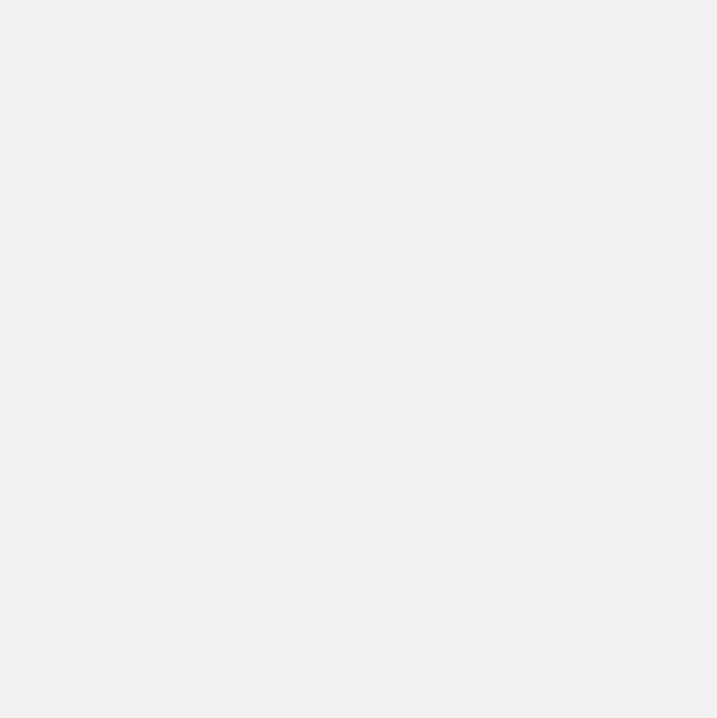
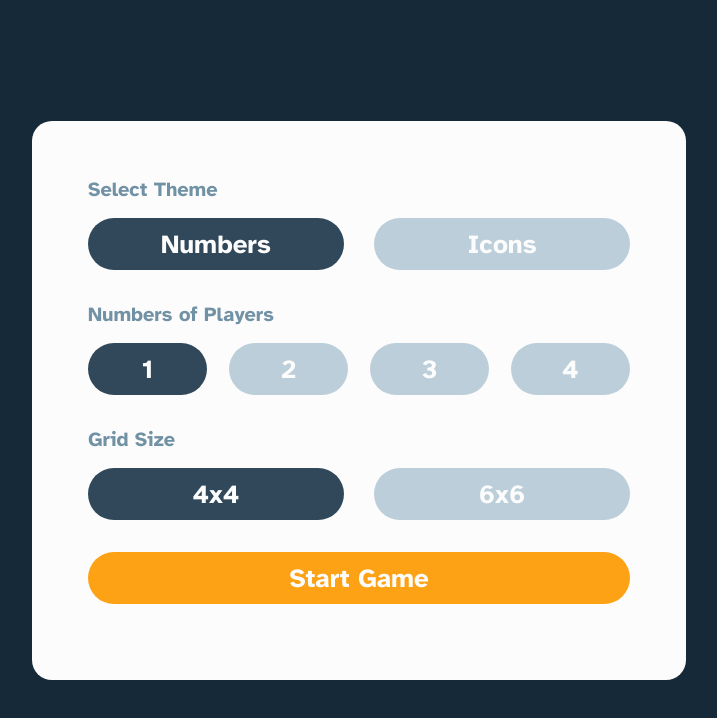
Before and after one commit to lucasvsouza28/memory-game, a React (Vite) app: page /new-game in a window 1280 px wide. Shown: the top 718 px of the page, without its empty margins (281-998 px from the left). Built offline with nearby package versions, Linux system fonts and the light colour scheme.

Commit message:
feat: Adding 'new game' page

```diff
--- /dev/null
+++ b/src/components/Button/index.tsx
@@ -0,0 +1,34 @@
+import { CSSProperties, ReactNode } from 'react';
+import {
+    Container
+} from './styles';
+
+type Props = {
+    type?: 'primary' | 'secondary';
+    active?: boolean;
+    children: ReactNode;
+    className?: string;
+    style?: CSSProperties;
+    onClick?: Function;
+}
+
+export const Button = ({
+    type = 'primary',
+    active = true,
+    children,
+    className,
+    style,
+    onClick,
+}: Props) => {
+    return (
+        <Container
+            className={className}
+            style={style}
+            type={type}
+            active={active}
+            onClick={onClick}
+        >
+            { children }
+        </Container>
+    )
+}
--- /dev/null
+++ b/src/components/Button/styles.ts
@@ -0,0 +1,31 @@
+import styled from 'styled-components';
+
+export const Container = styled.button<{
+    type: 'primary' | 'secondary',
+    active: boolean,
+}>`
+    cursor: pointer;
+    background-color: ${ props => props.active ? (props.type === 'primary' ? '#FDA214' : '#304859') : '#BCCED9' };
+    border-radius: 26px;
+    outline: none;
+    border: none;
+    font-weight: bold;
+    text-align: center;
+    color: #FCFCFC;
+
+    &:active {
+        transform: scale(.9)
+    }
+
+    font-size: 16px;
+    line-height: 20px;
+    height: 40px;
+    padding: 11px 0;
+
+    @media(min-width: 768px) {
+        font-size: 26px;
+        line-height: 32px;
+        height: 52px;
+    }
+
+`;
--- a/src/Pages/Game/styles.ts
+++ b/src/pages/Game/styles.ts
@@ -38,11 +38,12 @@ export const MainSection = styled.section<MainSectionProps>`
 `;
 
 export const PlayersListContainer = styled.div`
-    margin-top: 2rem;
+    margin-top: 4rem;
+    display: flex;
+    justify-content: space-evenly;
 `;
 
 export const PlayerItem = styled.div<{ active: boolean }>`
     border: ${ props => props.active ? '1px solid black' : ''};
-    display: flex;
-    justify-content: space-evenly;
+    padding: 1rem 2rem;
 `;
--- /dev/null
+++ b/src/pages/NewGame/index.tsx
@@ -0,0 +1,94 @@
+import { useState } from 'react';
+import { useHistory } from 'react-router';
+
+import {
+    Container,
+    ButtonsContainer,
+    Row,
+    RowTitle,
+    ThemeButton,
+    NumberButton,
+    StartGameButton,
+} from './styles';
+
+export const NewGame = () => {
+    const [theme, setTheme] = useState<'Numbers' | 'Icons'>('Numbers');
+    const [numberOfPlayers, setNumberOfPlayers] = useState<number>(1);
+    const [gridSize, setGridSize] = useState<number>(4);
+    const history = useHistory();
+
+    const handleCreateGame = () => {
+        history.push('/game');
+    };
+
+    return (
+        <Container>
+            <section>
+                <Row>
+                    <RowTitle>
+                        Select Theme
+                    </RowTitle>
+                    <ButtonsContainer>
+                        { ['Numbers', 'Icons'].map(t => (
+                            <ThemeButton
+                                key={t}
+                                type="secondary"
+                                active={theme === t}
+                                onClick={() => setTheme(t)}
+                            >
+                                { t }
+                            </ThemeButton>
+                        )) }
+                    </ButtonsContainer>
+                </Row>
+
+                <Row>
+                    <RowTitle>
+                        Numbers of Players
+                    </RowTitle>
+
+                    <ButtonsContainer>
+                        { [1, 2, 3, 4].map(number => (
+                            <NumberButton
+                                key={number}
+                                type='secondary'
+                                active={numberOfPlayers === number}
+                                onClick={() => setNumberOfPlayers(number)}
+                            >
+                                {number}
+                            </NumberButton>
+                        )) }
+                    </ButtonsContainer>
+                </Row>
+
+                <Row
+                    style={{marginBottom: '32px'}}
+                >
+                    <RowTitle>
+                        Grid Size
+                    </RowTitle>
+                    <ButtonsContainer>
+                        { [4, 6].map(g => (
+                            <ThemeButton
+                                key={g}
+                                type="secondary"
+                                active={gridSize === g}
+                                onClick={() => setGridSize(g)}
+                            >
+                                {g}x{g}
+                            </ThemeButton>
+                        )) }
+                    </ButtonsContainer>
+                </Row>
+
+                <Row>
+                    <StartGameButton
+                        onClick={handleCreateGame}
+                    >
+                        Start Game
+                    </StartGameButton>
+                </Row>
+            </section>
+        </Container>
+    )
+}
--- /dev/null
+++ b/src/pages/NewGame/styles.ts
@@ -0,0 +1,72 @@
+import styled from 'styled-components';
+import { Button } from '../../components/Button';
+
+export const Container = styled.main`
+    display: flex;
+    justify-content: center;
+    align-items: center;
+    flex-direction: column;
+    width: 100vw;
+    height: 100vh;
+    background-color: #152938;
+
+    section {
+        background-color: #FCFCFC;
+        border-radius: 20px;
+
+        padding: 24px;
+        width: 327px;
+        height: 386px;
+
+        @media(min-width: 768px) {
+            padding: 56px;
+            height: 559px;
+            width: 654px;
+        }
+    }
+`;
+
+export const ButtonsContainer = styled.div`
+    display: flex;
+    justify-content: space-between;
+`;
+
+export const Row = styled.div`
+
+    margin-bottom: 32px;
+`;
+
+export const RowTitle = styled.h3`
+    width: 100%;
+    font-weight: bold;
+    color: #7191A5;
+    margin-bottom: 11px;
+    font-size: 15px;
+    line-height: 19px;
+
+    @media(min-width: 768px) {
+        margin-bottom: 16px;
+        font-size: 20px;
+        line-height: 25px;
+    }
+`;
+
+export const ThemeButton = styled(Button)`
+    width: 134px;
+
+    @media(min-width: 768px){
+        width: 256px;
+    }
+`;
+
+export const NumberButton = styled(Button)`
+    width: 62px;
+
+    @media(min-width: 768px){
+        width: 119px;
+    }
+`;
+
+export const StartGameButton = styled(Button)`
+    width: 100%;
+`;
--- a/src/routes.tsx
+++ b/src/routes.tsx
@@ -1,12 +1,14 @@
 import { Switch, Router, Route, useHistory } from "react-router-dom";
-import { Game } from "./Pages/Game";
-import { Home } from './Pages/Home';
+import { Game } from "./pages/Game";
+import { Home } from './pages/Home';
+import { NewGame } from './pages/NewGame';
 
 export const Routes = () => {
     const history = useHistory();
 
     const routes = [
         { id: 'home', path: '/', exact: true, component: Home },
+        { id: 'home', path: '/new-game', component: NewGame },
         { id: 'game', path: '/game', component: Game },
     ];
 
```
Also changed, not shown: src/pages/Game/components/FlipCard/index.tsx (renamed from src/Pages/Game/components/FlipCard/index.tsx), src/pages/Game/components/FlipCard/styles.ts (renamed from src/Pages/Game/components/FlipCard/styles.ts), src/pages/Game/index.tsx (renamed from src/Pages/Game/index.tsx), src/pages/Home/index.tsx (renamed from src/Pages/Home/index.tsx), src/pages/Home/styles.ts (renamed from src/Pages/Home/styles.ts).
